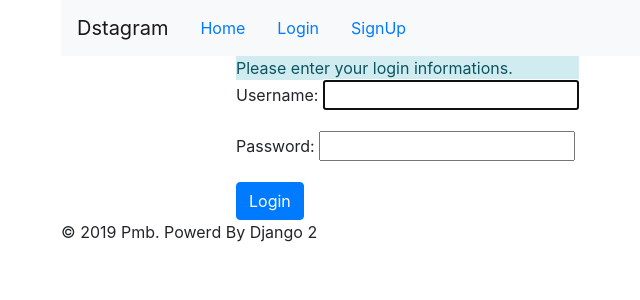
After one commit to gambler1541/ostagram, a Django app: page /accounts/login/ in a window 1280 px wide. The commit adds this page. Shown: the top 300 px of the page, without its empty margins (24-664 px from the left). Run offline with Django 3.2, Linux system fonts and the light colour scheme; some libraries are stand-ins or nearby versions.

Commit message:
login,logout template, url

```diff
--- a/app/accounts/urls.py
+++ b/app/accounts/urls.py
@@ -2,7 +2,7 @@ from django.urls import path
 from django.contrib.auth import views as auth_view
 
 urlpatterns = [
-    path('login/', auth_view.LoginView.as_view(), name='login'),
-    path('logout/', auth_view.LogoutView.as_view(template_name='registration/logout.html'), name='logout'),
+    path('login/', auth_view.LoginView.as_view(template_name='accounts/login.html'), name='login'),
+    path('logout/', auth_view.LogoutView.as_view(template_name='accounts/logout.html'), name='logout'),
 
 ]
--- /dev/null
+++ b/app/templates/accounts/login.html
@@ -0,0 +1,18 @@
+{% extends 'base.html' %}
+
+{% block title %}- Login {% endblock %}
+
+{% block content %}
+<div class="row">
+    <div class="col-md-2"></div>
+        <div class="clo-md-8 panel panel-default">
+            <div class="alter alert-info">Please enter your login informations.</div>
+            <form action="" method="POST">
+                {% csrf_token %}
+                {{ form.as_p }}
+                <input type="submit" class="btn btn-primary" value="Login">
+            </form>
+        </div>
+    <div class="col-md-2"></div>
+</div>
+{% endblock %}
--- a/app/templates/base.html
+++ b/app/templates/base.html
@@ -26,9 +26,9 @@
                             <a href="" class="nav-link">Welcome, {{ user.get_username }}</a>
                         </li>
                         <li class="nav-item"><a href="{% url 'photo:photo_upload' %}" class="nav-link">Upload</a></li>
-                        <li class="nav-item"><a href="" class="nav-link">Logout</a></li>
+                        <li class="nav-item"><a href="{% url 'logout' %}" class="nav-link">Logout</a></li>
                     {% else %}
-                        <li class="nav-item"><a href="" class="nav-link">Login</a></li>
+                        <li class="nav-item"><a href="{% url 'login' %}" class='nav-link'>Login</a></li>
                         <li class="nav-item"><a href="" class="nav-link">SignUp</a></li>
                     {% endif %}
                 </ul>
```
Also changed, not shown: app/templates/accounts/logout.html (added, +16 -0 lines).
